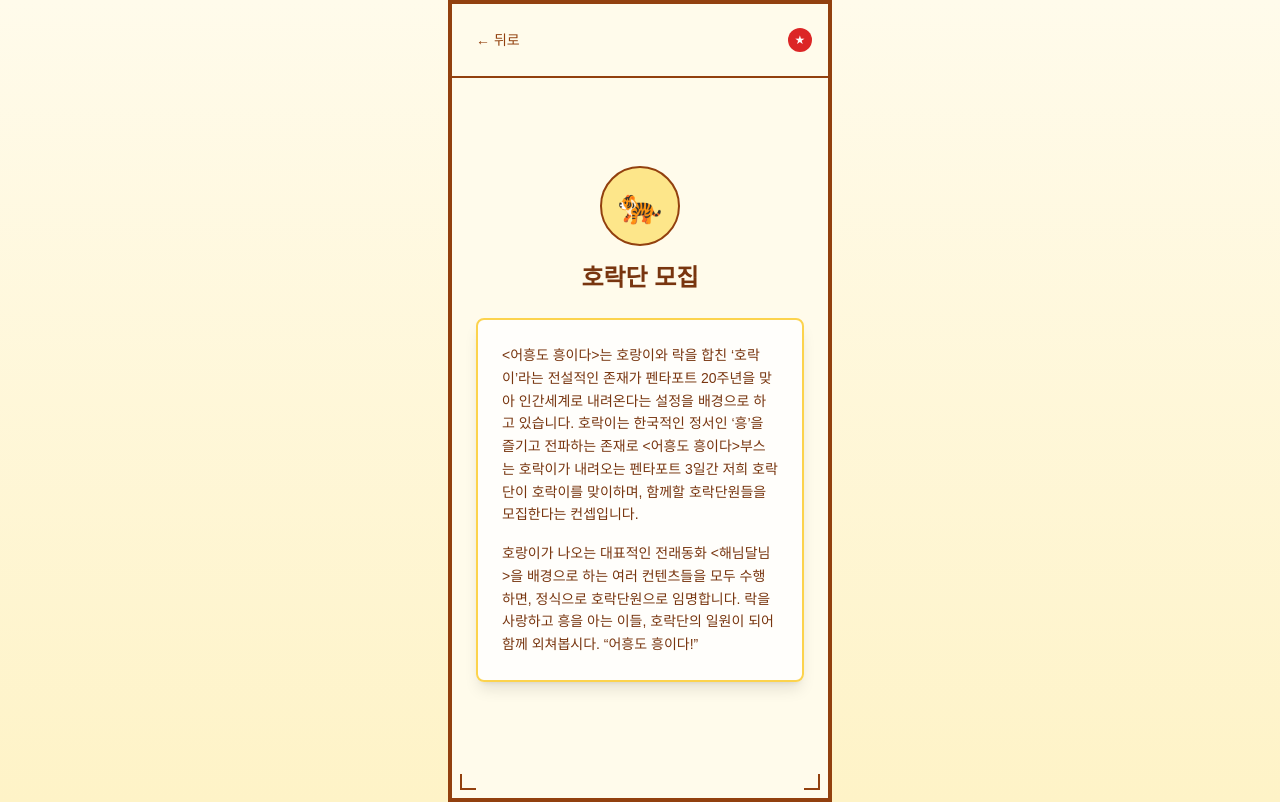
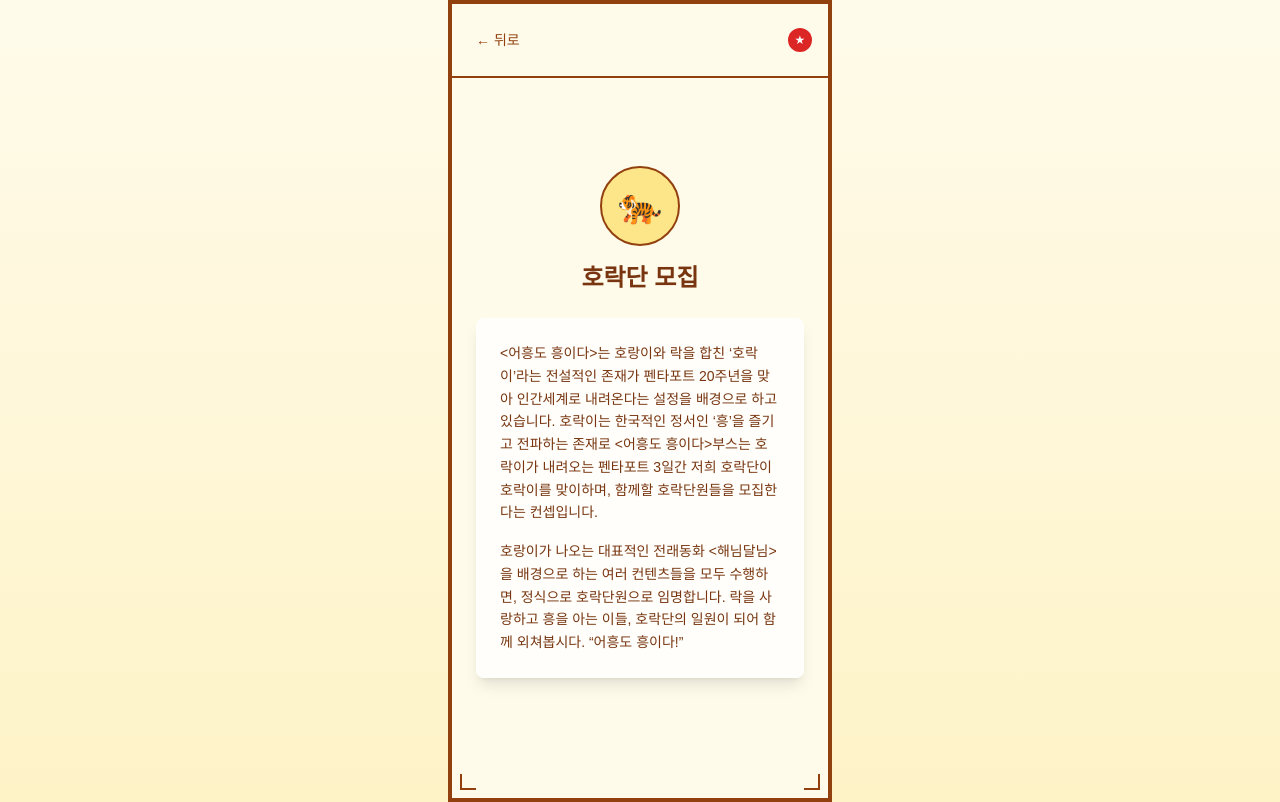
Before and after one commit to hi-suhyun/pentaport, a Next.js app: page / in a window 1280 px wide. Both pictures are taken after a click on the button "한국어". Built offline with nearby package versions, Linux system fonts and the light colour scheme; a web font is replaced by a local one.

Commit message:
Update page.tsx
호락단 모집 텍스트 경계 없앰

```diff
--- a/app/page.tsx
+++ b/app/page.tsx
@@ -437,7 +437,7 @@ export default function RockFestivalBooth() {
                   </h2>
                 </div>
 
-                <div className="bg-white/80 p-6 rounded-lg border-2 border-amber-300 shadow-lg">
+                <div className="bg-white/80 p-6 rounded-lg shadow-lg">
                   <div className="text-amber-900 leading-relaxed text-sm space-y-4 korean-traditional">
                     <p>{currentContent.section1.text1}</p>
                     <p>{currentContent.section1.text2}</p>
```
